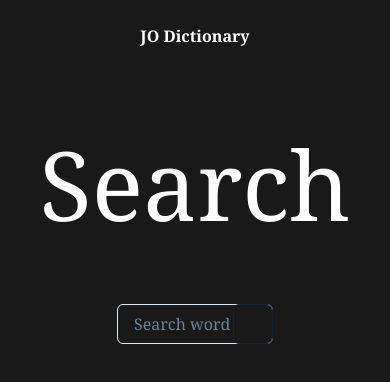
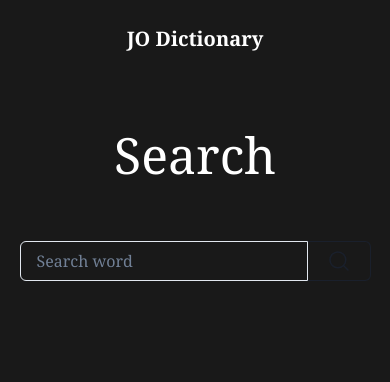
Before and after one commit to OJailson17/react-dictionary, a React (Vite) app: page / in a window 390 px wide. Shown: the top 382 px of the page. Built offline with nearby package versions, Linux system fonts and the light colour scheme.

Commit message:
chore: make layout responsive

```diff
--- a/src/components/Header/index.tsx
+++ b/src/components/Header/index.tsx
@@ -1,15 +1,18 @@
 import { Box, Text } from '@chakra-ui/react';
+import { Link } from 'react-router-dom';
 
 export const Header = () => {
 	return (
 		<Box
 			paddingY={['6']}
 			paddingX={['16']}
-			// bg={'#272727'}
 			textAlign='center'
 			fontWeight={'bold'}
+			fontSize={['20']}
 		>
-			<Text>JO Dictionary</Text>
+			<Link to={'/'}>
+				<Text>JO Dictionary</Text>
+			</Link>
 		</Box>
 	);
 };
--- a/src/components/SearchWord/index.tsx
+++ b/src/components/SearchWord/index.tsx
@@ -1,52 +1,46 @@
 import { Button, Flex, FormControl, Input } from '@chakra-ui/react';
 import { MagnifyingGlass } from 'phosphor-react';
-import { FormEvent, useEffect, useState } from 'react';
-import { useLocation, useNavigate } from 'react-router-dom';
-import { useWord } from '../../context/wordContext';
+import { FormEvent, useState } from 'react';
+import { useNavigate } from 'react-router-dom';
 
-interface SearchWordProps {
-	isHomePage?: boolean;
-}
-
-export const SearchWord = ({ isHomePage = false }: SearchWordProps) => {
+export const SearchWord = () => {
 	const [word, setWord] = useState('');
-
-	const { onSearchWord } = useWord();
 
 	const navigate = useNavigate();
 
 	const handleSearchWord = (e: FormEvent) => {
 		e.preventDefault();
 
-		navigate(`/word/${word}`);
-		// onSearchWord(word);
-		// if (isHomePage) {
-		// } else {
-		// }
+		if (word !== '') {
+			navigate(`/word/${word}`);
+		}
 	};
 
 	return (
 		<FormControl
 			as={'form'}
-			maxW={['40%']}
+			maxW={['90%', '80%', '60%', '40%']}
 			marginX='auto'
 			marginY={'12'}
 			position='relative'
 			onSubmit={handleSearchWord}
+			autoComplete='off'
 		>
 			<Flex position={'relative'}>
 				<Input
 					placeholder='Search word'
-					paddingRight={'20%'}
 					onChange={e => setWord(e.target.value)}
+					required
+					borderRightRadius='0'
 				/>
 				<Button
 					width={['20%']}
 					maxW={'24'}
-					position={'absolute'}
 					right='0'
 					bg='transparent'
-					border={['1px']}
+					border={'1px'}
+					borderLeft='none'
+					borderLeftRadius='0'
 					_hover={{
 						background: '#272727',
 					}}
--- a/src/components/Word/index.tsx
+++ b/src/components/Word/index.tsx
@@ -31,16 +31,18 @@ export const WordComponent = ({ audio, word }: WordComponentProps) => {
 			<Flex
 				as='section'
 				h={['56']}
-				px={['16']}
+				px={['10', '10', '10', '16', '16']}
 				align='center'
 				justify={['space-between']}
+				// direction={['column']}
 				borderBottom='2px'
 				borderColor={'#363535'}
+				// bg='red'
 			>
-				<Text fontSize={['96']}>{word}</Text>
+				<Text fontSize={['50', '50', '80', '90', '96']}>{word}</Text>
 
 				<Button
-					w={['56']}
+					w={['20', '24', '40', '56', '56']}
 					border={'1px'}
 					borderRadius={'full'}
 					bg='transparent'
@@ -51,34 +53,15 @@ export const WordComponent = ({ audio, word }: WordComponentProps) => {
 				>
 					<PlayCircle size={24} weight='fill' />
 
-					<Text fontWeight={'normal'} fontSize={['sm']}>
+					<Text
+						fontWeight={'normal'}
+						fontSize={['sm']}
+						display={['none', 'flex']}
+					>
 						{phoneticText}
 					</Text>
 				</Button>
 			</Flex>
-			{/* {synonyms.length > 0 && (
-				<Flex mt={['4']} wrap='wrap'>
-					<Text mr={['6']}>synonyms:</Text>
-
-					{synonyms.map((el, i) => (
-						<Text color={'blue.500'} mx={'1'} key={`${el} - ${i}`}>
-							{el},
-						</Text>
-					))}
-				</Flex>
-			)}
-
-			{antonyms.length > 0 && (
-				<Flex mt={['4']} wrap='wrap'>
-					<Text mr={['6']}>antonyms:</Text>
-
-					{antonyms.map((el, i) => (
-						<Text color={'blue.500'} mx={'1'} key={`${el} - ${i}`}>
-							{el},
-						</Text>
-					))}
-				</Flex>
-			)} */}
 		</Box>
 	);
 };
--- a/src/components/WordDefinition/index.tsx
+++ b/src/components/WordDefinition/index.tsx
@@ -27,7 +27,6 @@ export const WordDefinition = ({
 	const { word } = useParams();
 
 	const rightOrderMeanings = changeArrayOrder({ meanings });
-	console.log(rightOrderMeanings);
 
 	useEffect(() => {
 		onSearchWord(word || '');
@@ -39,12 +38,12 @@ export const WordDefinition = ({
 				// h={['100%']}
 				// bg='red'
 				templateRows={['1fr 1fr']}
-				templateColumns={['repeat(2, 1fr)']}
+				templateColumns={['repeat(1, 1fr)', 'repeat(2, 1fr)']}
 				// gridRow={'1fr 1fr'}
 				// columns={[2]}
 				columnGap={'12'}
 				// rowGap='2'
-				padding={['5']}
+				paddingY={['5']}
 				// justifyContent='center'
 				// alignItems={'center'}
 			>
@@ -60,7 +59,7 @@ export const WordDefinition = ({
 
 						{meaning.definitions.map((def, i) => (
 							<Box key={`${def.definition} - ${i}`}>
-								<Text fontSize={['24']} mt={['4']}>
+								<Text fontSize={['20', '24']} mt={['4']}>
 									{def.definition}
 								</Text>
 
--- a/src/main.tsx
+++ b/src/main.tsx
@@ -13,12 +13,10 @@ import { WordContextProvider } from './context/wordContext';
 const queryClient = new QueryClient();
 
 ReactDOM.createRoot(document.getElementById('root') as HTMLElement).render(
-	<React.StrictMode>
-		<QueryClientProvider client={queryClient}>
-			<ReactQueryDevtools initialIsOpen={false} />
-			<ChakraProvider theme={theme}>
-				<App />
-			</ChakraProvider>
-		</QueryClientProvider>
-	</React.StrictMode>,
+	<QueryClientProvider client={queryClient}>
+		<ReactQueryDevtools initialIsOpen={false} />
+		<ChakraProvider theme={theme}>
+			<App />
+		</ChakraProvider>
+	</QueryClientProvider>,
 );
--- a/src/pages/Home/index.tsx
+++ b/src/pages/Home/index.tsx
@@ -1,6 +1,5 @@
 import { Box, Flex, Text } from '@chakra-ui/react';
 import { motion } from 'framer-motion';
-import { LoadingScreen } from '../../components/Loading';
 import { SearchWord } from '../../components/SearchWord';
 
 // Sentence animation
@@ -46,7 +45,7 @@ export const Home = () => {
 				{wordTitle.split('').map((char, index) => (
 					<Text
 						as={motion.h1}
-						fontSize={['96']}
+						fontSize={['50', '50', '80', '90', '96']}
 						mt={['10']}
 						key={`${char} - ${index}`}
 						variants={letter}
@@ -55,7 +54,7 @@ export const Home = () => {
 					</Text>
 				))}
 			</Flex>
-			<SearchWord isHomePage />
+			<SearchWord />
 		</Box>
 	);
 };
--- a/src/pages/WordPage/index.tsx
+++ b/src/pages/WordPage/index.tsx
@@ -55,7 +55,7 @@ export const WordDefinitionPage = () => {
 				/>
 			)}
 
-			<Flex px={['16']} mb={['28']}>
+			<Flex px={['10', '10', '10', '16', '16']} mb={['28']}>
 				<WordDefinition
 					meanings={wordDefinition.meanings}
 					origin={wordDefinition.origin}
```
